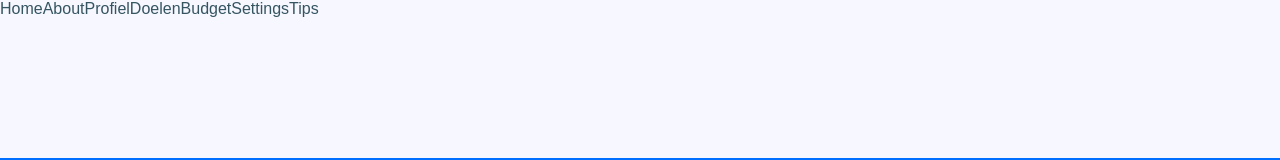
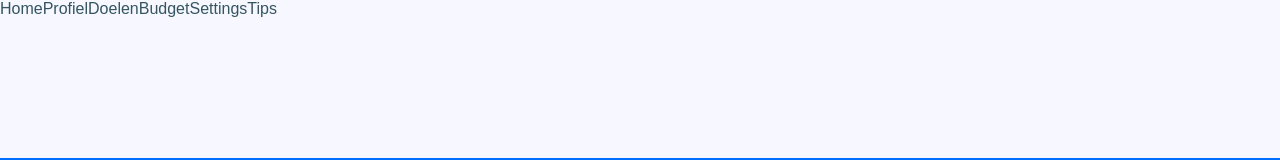
Before and after one commit to Baribal172/Poen_Front_end, a React (Create React App) app: page /login in a window 1280 px wide. Shown: the top 160 px of the page. Built offline with nearby package versions, Linux system fonts and the light colour scheme; no server answers.

Commit message:
Removed About component

```diff
--- a/src/App.js
+++ b/src/App.js
@@ -30,7 +30,6 @@ function App() {
 			<AuthProvider>
 				<Router>
 					<Link to='/'>Home</Link>
-					<Link to='/about'>About</Link>
 					<Link to='/profile'>Profiel</Link>
 					<Link to='/goals'>Doelen</Link>
 					<Link to='/budget'>Budget</Link>
@@ -43,7 +42,6 @@ function App() {
 							path='/update-profile'
 							component={UpdateProfile}
 						/>
-						<PrivateRoute exact path='/about' component={AboutPage} />
 						<PrivateRoute exact path='/goals' component={GoalsPage} />
 						<PrivateRoute exact path='/budget' component={BudgetPage} />
 						<PrivateRoute exact path='/settings' component={SettingsPage} />
```
